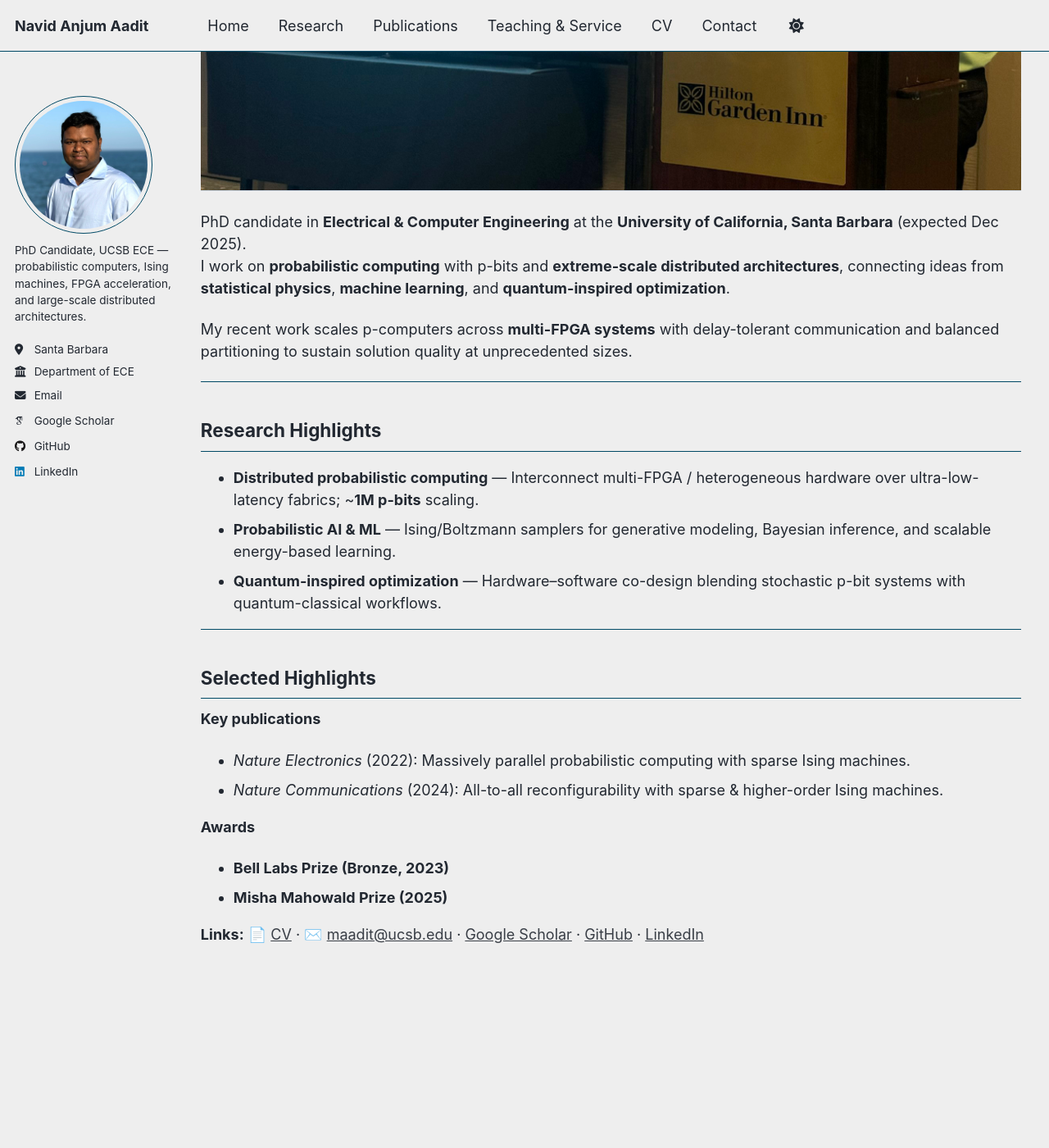
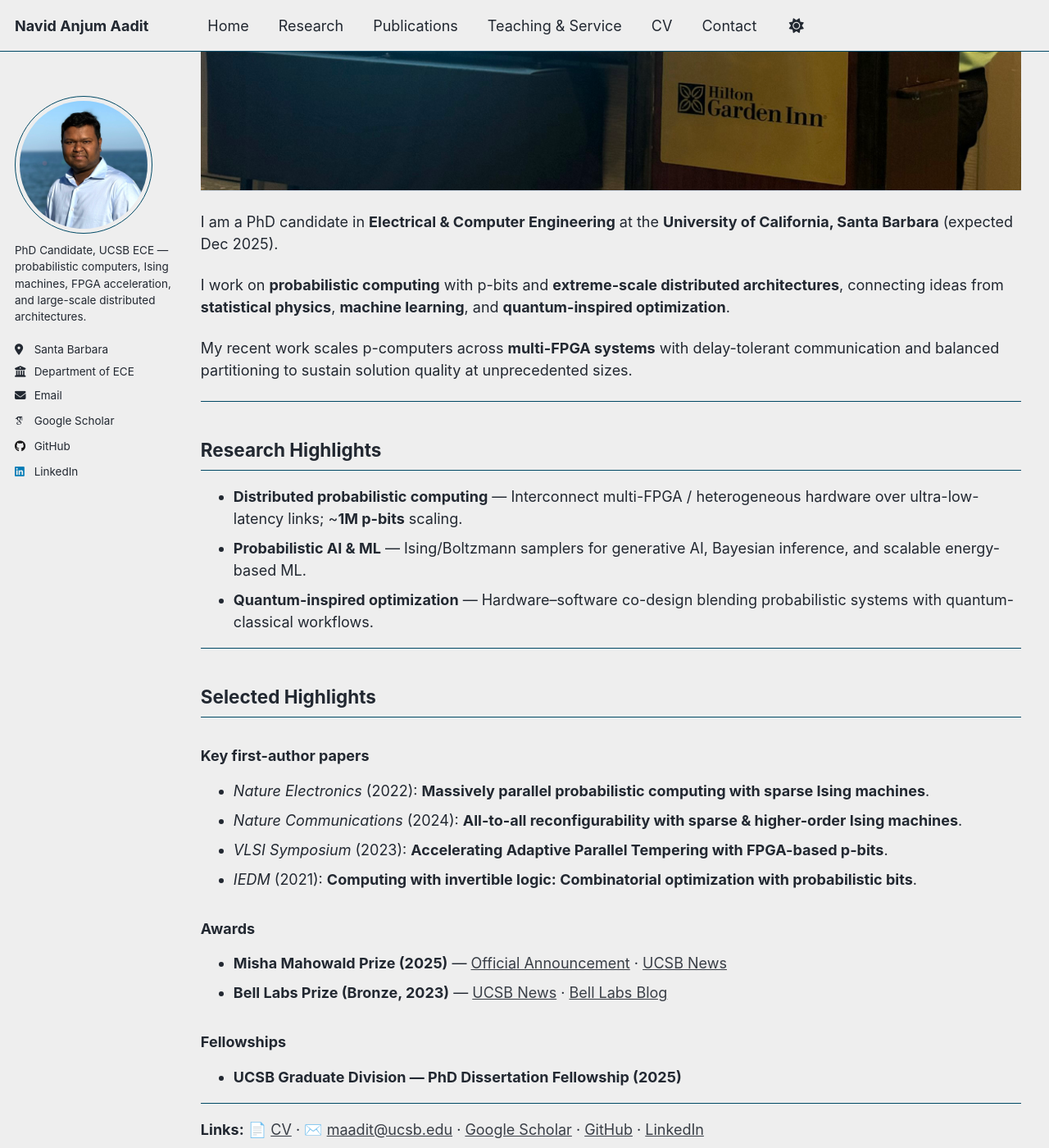
Before and after one commit to navidaadit/navidaadit.github.io, a Jekyll site: the page built from _pages/about.md, in a window 1280 px wide and 1400 px high, scrolled down 462 px. Shown: the whole window at 82% size. Built offline with Jekyll 4.4.1, drawn with Linux system fonts in a browser that asks for light colours; some web fonts are replaced; a script that is not in the unit is left out.

Commit message:
Update about.md

```diff
--- a/_pages/about.md
+++ b/_pages/about.md
@@ -8,7 +8,8 @@ author_profile: true
 <!-- HERO as a normal image (no cropping). Lives entirely in the right column. -->
 <img src="/images/hero.jpeg" alt="Navid Aadit giving a talk" class="hero-img" />
 
-PhD candidate in **Electrical & Computer Engineering** at the **University of California, Santa Barbara** (expected Dec 2025).
+I am a PhD candidate in **Electrical & Computer Engineering** at the **University of California, Santa Barbara** (expected Dec 2025).
+
 I work on **probabilistic computing** with p-bits and **extreme-scale distributed architectures**, connecting ideas from **statistical physics**, **machine learning**, and **quantum-inspired optimization**.
 
 My recent work scales p-computers across **multi-FPGA systems** with delay-tolerant communication and balanced partitioning to sustain solution quality at unprecedented sizes.
@@ -16,20 +17,28 @@ My recent work scales p-computers across **multi-FPGA systems** with delay-toler
 ---
 
 ## Research Highlights
-- **Distributed probabilistic computing** — Interconnect multi-FPGA / heterogeneous hardware over ultra-low-latency fabrics; ~**1M p-bits** scaling.
-- **Probabilistic AI & ML** — Ising/Boltzmann samplers for generative modeling, Bayesian inference, and scalable energy-based learning.
-- **Quantum-inspired optimization** — Hardware–software co-design blending stochastic p-bit systems with quantum-classical workflows.
+- **Distributed probabilistic computing** — Interconnect multi-FPGA / heterogeneous hardware over ultra-low-latency links; ~**1M p-bits** scaling.
+- **Probabilistic AI & ML** — Ising/Boltzmann samplers for generative AI, Bayesian inference, and scalable energy-based ML.
+- **Quantum-inspired optimization** — Hardware–software co-design blending probabilistic systems with quantum-classical workflows.
 
 ---
 
 ## Selected Highlights
-**Key publications**
-- *Nature Electronics* (2022): Massively parallel probabilistic computing with sparse Ising machines.
-- *Nature Communications* (2024): All-to-all reconfigurability with sparse & higher-order Ising machines.
 
-**Awards**
-- **Bell Labs Prize (Bronze, 2023)**
-- **Misha Mahowald Prize (2025)**
+### Key first-author papers
+- *Nature Electronics* (2022): **Massively parallel probabilistic computing with sparse Ising machines**.
+- *Nature Communications* (2024): **All-to-all reconfigurability with sparse & higher-order Ising machines**.
+- *VLSI Symposium* (2023): **Accelerating Adaptive Parallel Tempering with FPGA-based p-bits**.
+- *IEDM* (2021): **Computing with invertible logic: Combinatorial optimization with probabilistic bits**.
+
+### Awards
+- **Misha Mahowald Prize (2025)** — [Official Announcement](https://www.mahowaldprize.org/prize-awards/prizes-2025) · [UCSB News](https://www.ece.ucsb.edu/news/all/2025/camsaris-opus-lab-misha-mahowald-prize)
+- **Bell Labs Prize (Bronze, 2023)** — [UCSB News](https://engineering.ucsb.edu/news/ece-professor-and-phd-student-win-bronze-medal-bell-labs-prize-competition) · [Bell Labs Blog](https://www.bell-labs.com/institute/blog/bell-labs-prize-winners-close-the-thz-gap-with-inexpensive-harmonic-sensors/)
+
+### Fellowships
+- **UCSB Graduate Division — PhD Dissertation Fellowship (2025)**
+
+---
 
 **Links:** 📄 [CV](/files/Aadit_CV_Fall2025.pdf) · ✉️ [maadit@ucsb.edu](mailto:maadit@ucsb.edu) ·
 [Google Scholar](https://scholar.google.com/citations?user=KXA0nl4AAAAJ&hl=en) ·
```
